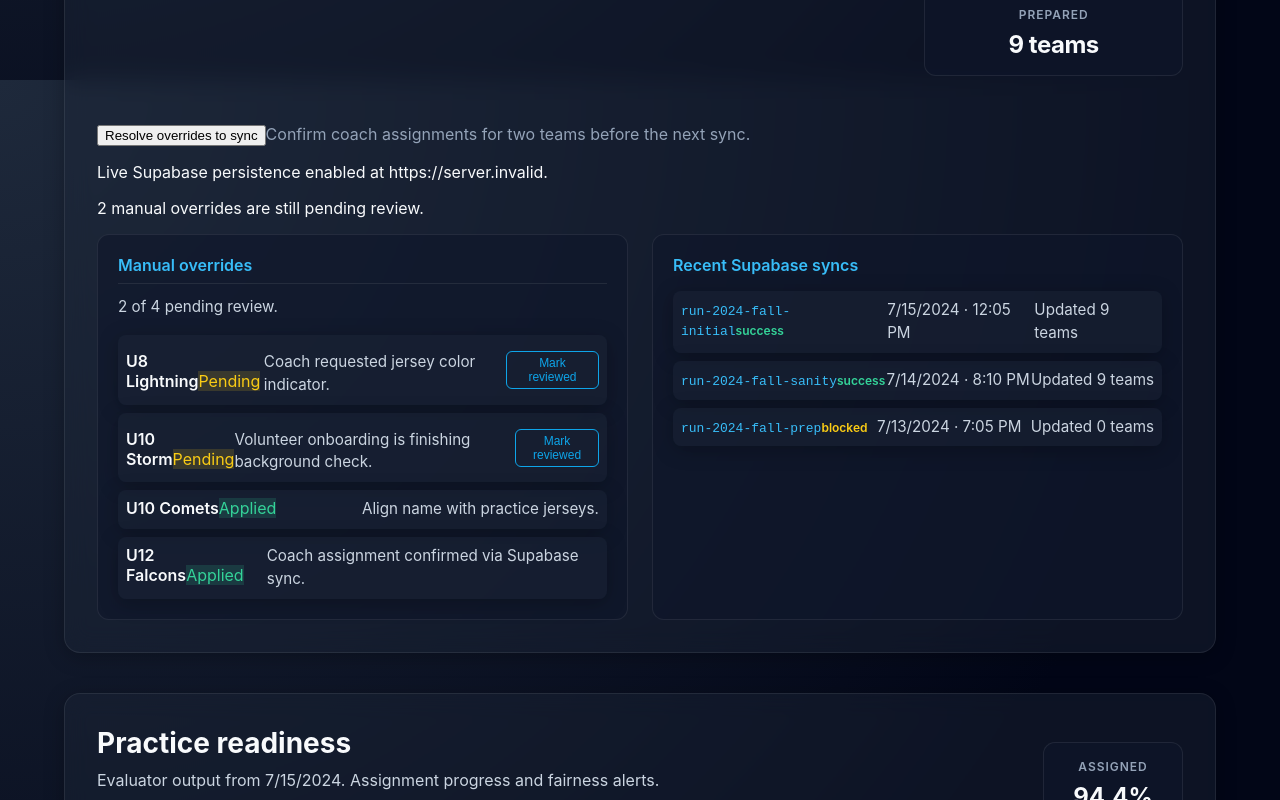
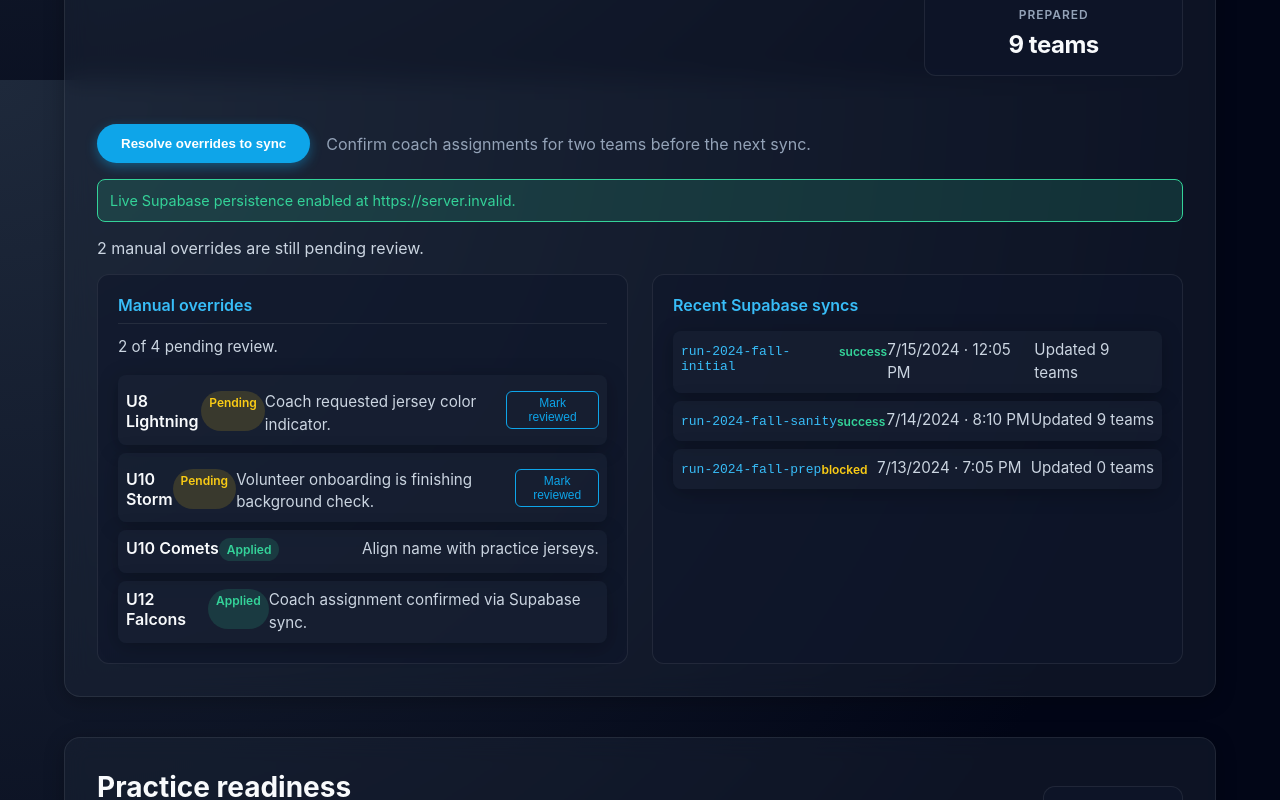
Before and after one commit to JoelA510/SquadLogic, a React (Vite) app in the folder frontend/: page / in a window 1280 px wide. Shown: the part 1520-2320 px from the top of the page. Built offline with nearby package versions, Linux system fonts and the light colour scheme; no server answers.

Commit message:
fix(ui): restore corrupted status-dot and missing persistence panel styles

```diff
--- a/frontend/src/App.css
+++ b/frontend/src/App.css
@@ -341,9 +341,79 @@
 .status-dot {
   width: 0.5rem;
   height: 0.5rem;
+  border-radius: 50%;
+  background: currentColor;
+  border: none;
+  cursor: pointer;
+  box-shadow: 0 4px 12px var(--color-primary-glow);
+  transition: transform 0.2s ease, box-shadow 0.2s ease;
+}
+
+/* --- ALERTS --- */
+.team-persistence__controls {
+  display: flex;
+  gap: var(--space-4);
+  align-items: center;
+  margin-bottom: var(--space-4);
+}
+
+.persistence-button {
+  padding: 0.75rem 1.5rem;
+  border-radius: var(--radius-full);
+  background: var(--color-primary);
   color: white;
   border: none;
   font-weight: 600;
+  cursor: pointer;
+  box-shadow: 0 4px 12px var(--color-primary-glow);
+  transition: transform 0.2s ease, box-shadow 0.2s ease;
+}
+
+.persistence-button:hover:not(:disabled) {
+  transform: translateY(-1px);
+  box-shadow: 0 6px 16px var(--color-primary-glow);
+}
+
+.persistence-button:disabled {
+  opacity: 0.7;
+  cursor: not-allowed;
+}
+
+.persistence-mode-banner {
+  padding: var(--space-3);
+  border-radius: var(--radius-md);
+  margin-bottom: var(--space-4);
+  border: 1px solid transparent;
+}
+
+.persistence-mode-banner.live {
+  background: var(--color-status-success-bg);
+  color: var(--color-status-success);
+  border-color: var(--color-status-success);
+}
+
+.persistence-mode-banner.simulated {
+  background: var(--color-status-warning-bg);
+  color: var(--color-status-warning);
+  border-color: var(--color-status-warning);
+}
+
+.team-persistence__mode {
+  margin: 0;
+  font-size: 0.9rem;
+}
+
+.team-persistence__action-message {
+  color: var(--color-text-secondary);
+}
+
+.insight-card__list-header {
+  display: flex;
+  justify-content: space-between;
+  margin-bottom: var(--space-1);
+}
+
+.insight-card__status-pill {
   font-size: 0.75rem;
   padding: 0.25rem 0.5rem;
   border-radius: var(--radius-full);
```
